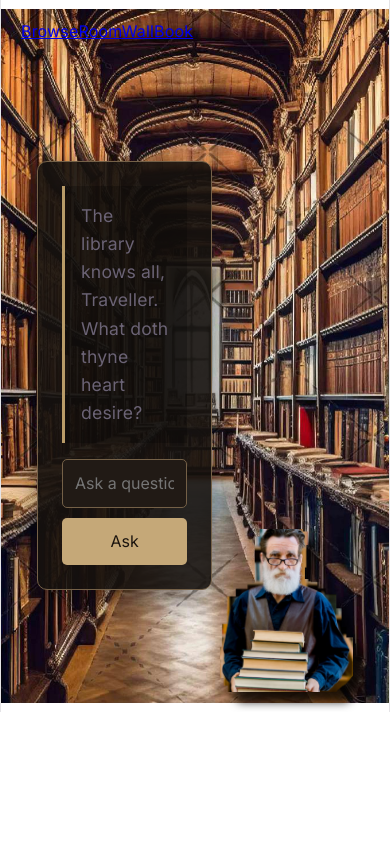
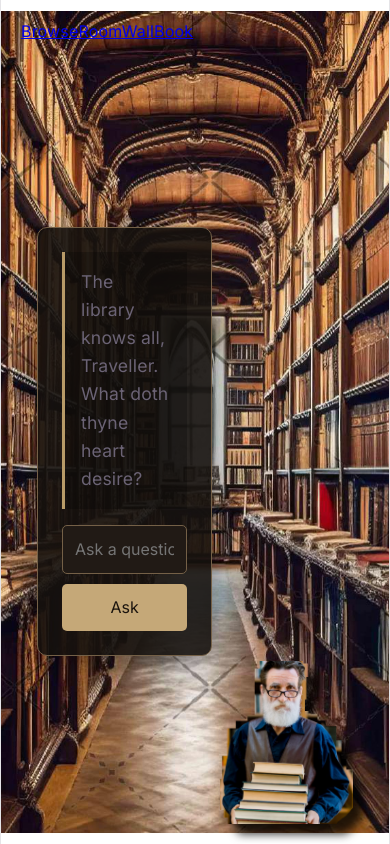
Before and after one commit to ExoSkeletons/babel-librarian, a React (Vite) app: page / in a window 390 px wide. Built offline with nearby package versions, Linux system fonts and the light colour scheme; no server answers; a web font is replaced by a local one.

Commit message:
no more mister mobile layout

```diff
--- a/src/App.css
+++ b/src/App.css
@@ -5,6 +5,6 @@
 
 html, body, #root {
   margin: 0;
-  min-height: 100%;
+  height: 100%;
   width: 100%;
 }
--- a/src/index.css
+++ b/src/index.css
@@ -15,7 +15,7 @@
   --heading: system-ui, 'Segoe UI', Roboto, sans-serif;
   --mono: ui-monospace, Consolas, monospace;
 
-  font: 148px/145% var(--sans);
+  font: 16px/145% var(--sans);
   letter-spacing: 0.18px;
   color-scheme: light dark;
   color: var(--text);
@@ -24,10 +24,6 @@
   text-rendering: optimizeLegibility;
   -webkit-font-smoothing: antialiased;
   -moz-osx-font-smoothing: grayscale;
-
-  @media (max-width: 1024px) {
-    font-size: 16px;
-  }
 }
 
 body {
@@ -53,22 +49,14 @@ h1, h2 {
 }
 
 h1 {
-  font-size: 56px;
+  font-size: 36px;
   letter-spacing: -1.68px;
-  margin: 32px 0;
-  @media (max-width: 1024px) {
-    font-size: 36px;
-    margin: 20px 0;
-  }
+  margin: 20px 0;
 }
 h2 {
-  font-size: 28px;
-  line-height: 18%;
-  letter-spacing: -0.24px;
+  font-size: 20px;
+  line-height: 20%;
   margin: 0 0 8px;
-  @media (max-width: 1024px) {
-    font-size: 20px;
-  }
 }
 p {
   margin: 0;
```
